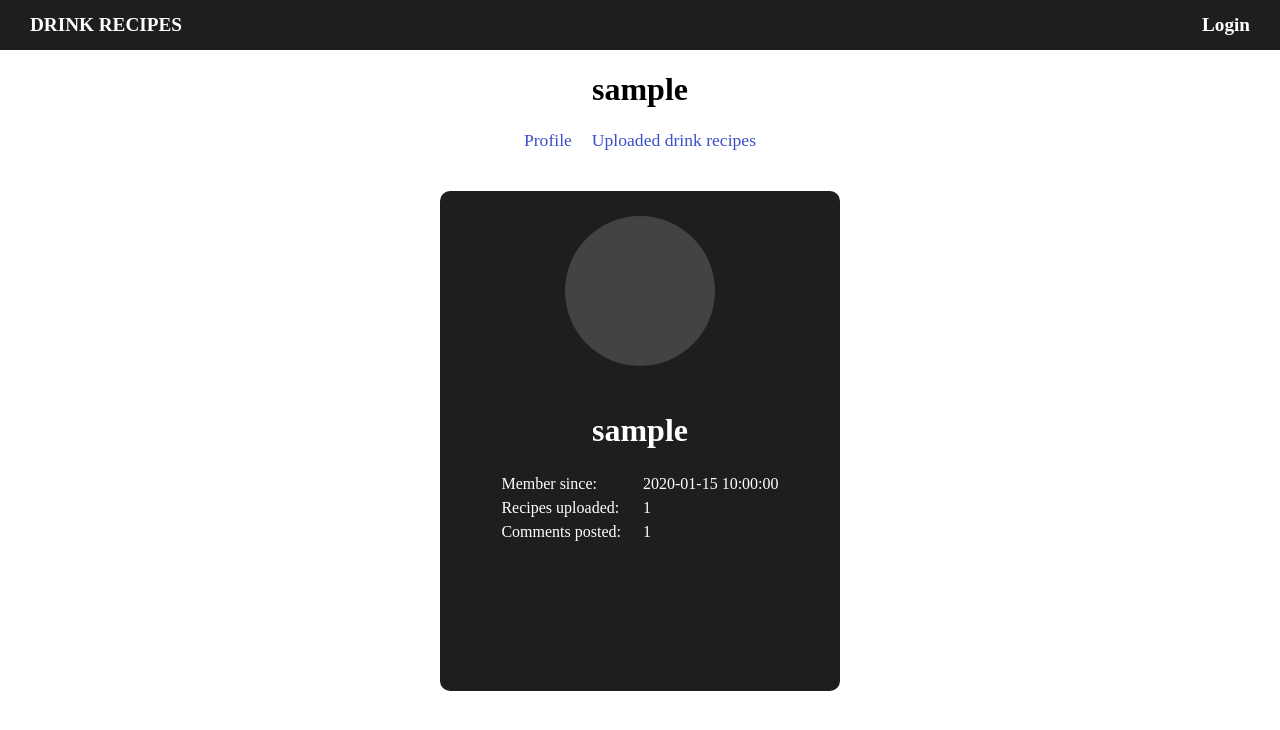
After one commit to tommivk/drink-recipes, a Flask app: template templates/user_profile.html in a window 1280 px wide. The commit adds this page. Shown: the top 730 px of the page. Run offline with Flask 2, Linux system fonts and the light colour scheme; the template is opened without the code that fills it: most values are stand-ins (such as "Sample title", 1, 10 or a date in 2020); some libraries are stand-ins or nearby versions.

Commit message:
add user statistics page

```diff
--- a/app.py
+++ b/app.py
@@ -420,7 +420,17 @@ def serve_img(id):
 @app.route("/<string:username>")
 def profile_page(username):
     get_logged_user()
-    return render_template("profile_page.html", username=username)
+    user_id = db.session.execute("SELECT id FROM Users WHERE LOWER(username)=:username", {
+                                 "username": username.lower()}).fetchone()
+    if not user_id:
+        return abort(404)
+
+    user_data = db.session.execute('''SELECT TO_CHAR(join_date, 'MM/YYYY') as join_date,
+                                      (SELECT COUNT(*) FROM Comments WHERE user_id=:user_id) as comment_count,
+                                      (SELECT COUNT(*) FROM Drinks WHERE user_id=:user_id) as recipe_count
+                                      FROM Users WHERE LOWER(username)=:username''', {
+                                   "username": username.lower(), "user_id": user_id[0]}).fetchone()
+    return render_template("user_profile.html", user_data=user_data, username=username)
 
 
 @app.route("/<string:username>/ingredients", methods=["GET"])
--- a/static/style.css
+++ b/static/style.css
@@ -733,6 +733,39 @@ input[type="file"]:hover+label {
     margin-right: 10px;
 }
 
+.profile-container {
+    width: 400px;
+    height: 500px;
+    max-width: 95vw;
+    background: var(--drk-gray);
+    margin: auto;
+    margin-top: 40px;
+    border-radius: 10px;
+    color: white;
+}
+
+.profile-top {
+    height: 200px;
+    display: grid;
+    place-items: center;
+}
+
+.profile-bottom {
+    display: grid;
+    place-items: center;
+}
+
+.profile-bottom td {
+    padding: 2px 10px;
+}
+
+.profile-avatar {
+    height: 150px;
+    width: 150px;
+    background: rgb(67, 67, 70);
+    border-radius: 50%;
+}
+
 @media (max-width: 800px) {
     .nav-toggle {
         display: block;
--- a/templates/profile_page.html
+++ b/templates/profile_page.html
@@ -5,15 +5,14 @@
 <div class="container">
     <h1 class="title">{{username}}</h1>
     <div class="profile-links">
+        <a href="/{{username}}">Profile</a>
         <a href="/{{username}}/uploaded">Uploaded drink recipes</a>
         {% if username == session.username %}
         <a href="/{{username}}/favourited">Favourited drink recipes</a>
         <a href="/{{username}}/ingredients">My ingredients</a>
         {% endif %}
     </div>
-    {% block favourited %}{% endblock %}
-    {% block uploaded %}{% endblock %}
-    {% block ingredients %}{% endblock %}
+    {% block page_content %}{% endblock %}
 </div>
 
 {% endblock %}
--- a/templates/user_favourited.html
+++ b/templates/user_favourited.html
@@ -1,6 +1,6 @@
 {% extends "profile_page.html" %}
 
-{% block favourited%}
+{% block page_content %}
 <h2 class="title">Favourited recipes</h2>
 
 {% if favourited_drinks|length==0 %}
--- a/templates/user_ingredients.html
+++ b/templates/user_ingredients.html
@@ -1,7 +1,7 @@
 {% extends "profile_page.html" %}
 {% block title %}{{username}}{% endblock %}
 
-{% block ingredients %}
+{% block page_content %}
 <div>
     <h2 class="title">My ingredients</h2>
 
--- /dev/null
+++ b/templates/user_profile.html
@@ -0,0 +1,28 @@
+{% extends "profile_page.html" %}
+{% block title %}{{username}}{% endblock %}
+{% block page_content %}
+
+<div class="profile-container">
+    <div class="profile-top">
+        <div class="profile-avatar"></div>
+    </div>
+    <div class="profile-bottom">
+        <h1 class="title">{{username}}</h1>
+        <table>
+            <tr>
+                <td>Member since:</td>
+                <td>{{user_data.join_date}}</td>
+            </tr>
+            <tr>
+                <td>Recipes uploaded:</td>
+                <td>{{user_data.recipe_count}}</td>
+            </tr>
+            <tr>
+                <td>Comments posted:</td>
+                <td>{{user_data.comment_count}}</td>
+            </tr>
+        </table>
+    </div>
+</div>
+
+{% endblock %}
--- a/templates/user_uploaded.html
+++ b/templates/user_uploaded.html
@@ -1,6 +1,6 @@
 {% extends "profile_page.html" %}
 
-{% block uploaded %}
+{% block page_content %}
 <h2 class="title">Uploaded drinks</h2>
 
 {% if uploaded_drinks|length==0 %}
```
